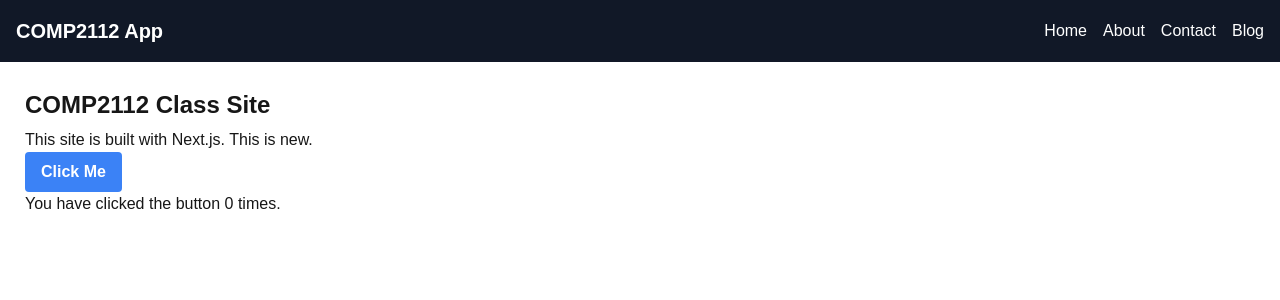
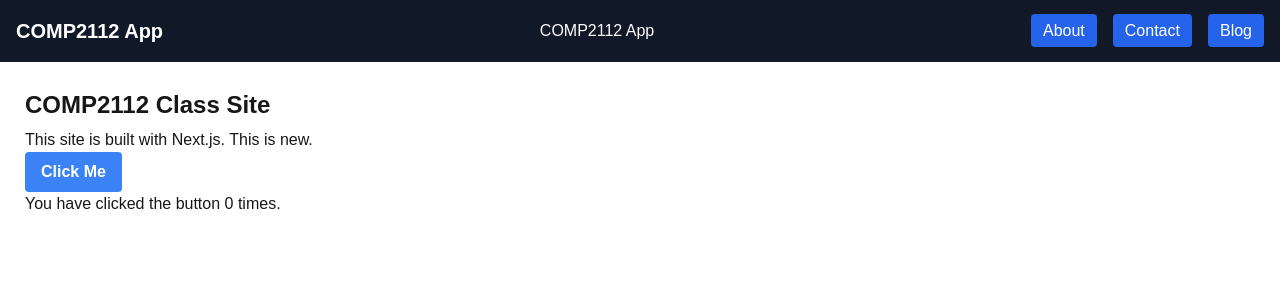
Before and after one commit to KSilver7/comp2112-2025, a Next.js app: page / in a window 1280 px wide. Shown: the top 300 px of the page. Built offline with nearby package versions, Linux system fonts and the light colour scheme.

Commit message:
Added active/inactive links

```diff
--- a/src/app/components/Navbar.tsx
+++ b/src/app/components/Navbar.tsx
@@ -1,14 +1,32 @@
+'use client';
 import Link from "next/link";
 
+import { usePathname } from "next/navigation";
+
 export default function Navbar() {
+    // get current url
+    const pathname = usePathname();
+
+    // set link class depending on if it matches the current url or not (active/inactive)
+    const getLinkClass = (href:string) => {
+
+        if ((pathname === href) || (pathname.startsWith(href = '/'))){
+            return 'activeLink';
+        }
+        else {
+            return 'inactiveLink';
+        }
+    }
     return (
         <nav>
            <h1 className="brand">COMP2112 App</h1>
+           <Link href="/">
+                COMP2112 App
+           </Link>
            <ul className="flex flex-col md:flex-row md:space-x-4">
-               <li><Link href="/" className="hover:text-gray-300">Home</Link></li>
-               <li><Link href="/about" className="hover:text-gray-300">About</Link></li>
-               <li><Link href="/contact" className="hover:text-gray-300">Contact</Link></li>
-               <li><Link href="/blog" className="hover:text-gray-300">Blog</Link></li>
+               <li><Link href="/about" className={getLinkClass('/about')}>About</Link></li>
+               <li><Link href="/contact" className={getLinkClass('/contact')}>Contact</Link></li>
+               <li><Link href="/blog" className={getLinkClass('/blog')}>Blog</Link></li>
            </ul>
        </nav>
     );
```
